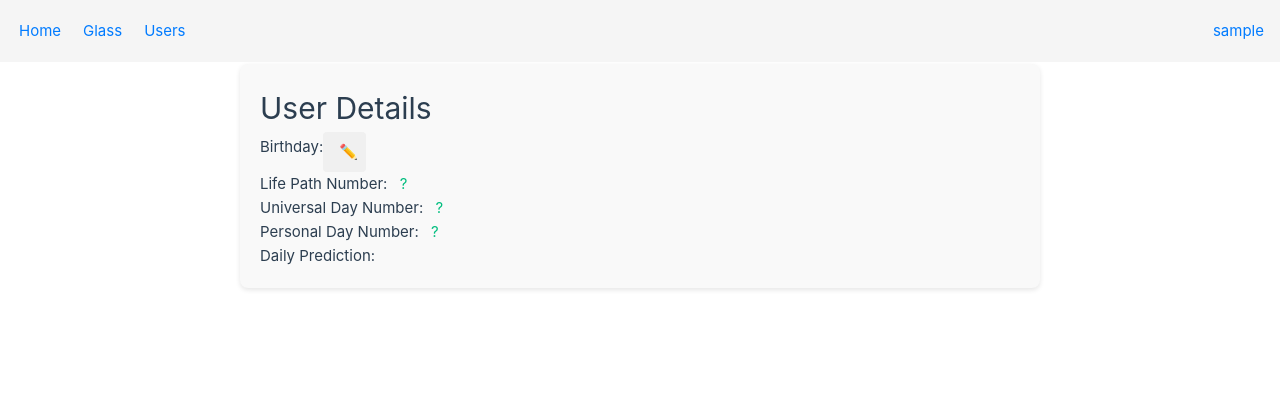
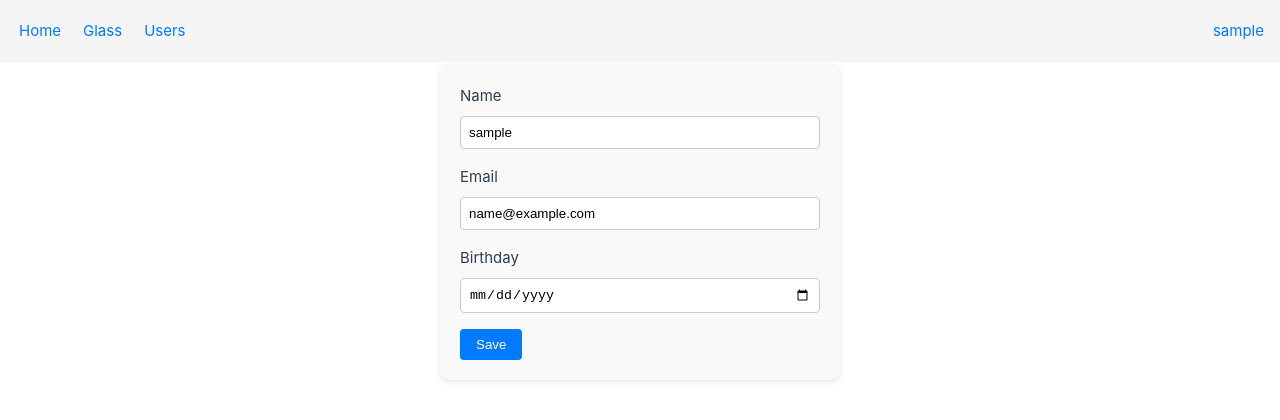
Before and after one commit to qfranklin/vue, a Vue app: page /user-details in a window 1280 px wide. Shown: the top 420 px of the page. Built offline with nearby package versions, Linux system fonts and the light colour scheme; no server answers; sample sign-in values are in the browser's storage; what chartjs-chart-financial would draw is missing.

Commit message:
added user detail update page

```diff
--- /dev/null
+++ b/src/components/UserDetailsComponent.vue
@@ -0,0 +1,124 @@
+<template>
+  <div class="user-profile-edit">
+    <form @submit.prevent="updateProfile">
+      <div class="form-group">
+        <label for="name">Name</label>
+        <input type="text" id="name" v-model="name" required />
+      </div>
+      <div class="form-group">
+        <label for="email">Email</label>
+        <input type="email" id="email" v-model="email" required />
+      </div>
+      <div class="form-group">
+        <label for="birthday">Birthday</label>
+        <input type="date" id="birthday" v-model="birthday" required />
+      </div>
+      <button type="submit">Save</button>
+    </form>
+    <p v-if="successMessage" class="success-message">{{ successMessage }}</p>
+    <p v-if="errorMessage" class="error-message">{{ errorMessage }}</p>
+  </div>
+</template>
+
+<script lang="ts">
+import { defineComponent, ref, watch } from 'vue'
+import { useUserStore } from '@/stores/user'
+import axios from '@/axiosConfig'
+
+export default defineComponent({
+  name: 'UserDetailsComponent',
+  setup() {
+    const userStore = useUserStore()
+    const name = ref(userStore.name)
+    const email = ref(userStore.email)
+    const birthday = ref(userStore.birthday.split('T')[0])
+    const successMessage = ref('')
+    const errorMessage = ref('')
+
+    watch(() => userStore.birthday, (newBirthday) => {
+      birthday.value = newBirthday.split('T')[0]
+    })
+
+    const updateProfile = async () => {
+      if (!userStore.isLoggedIn || (!userStore.isAdmin && userStore.userId !== userStore.userId)) {
+        errorMessage.value = 'You are not authorized to update this profile.'
+        return
+      }
+
+      try {
+        const response = await axios.post('/api/user/update', {
+          name: name.value,
+          email: email.value,
+          birthday: birthday.value
+        })
+
+        if (response.status === 200) {
+          userStore.name = name.value
+          userStore.email = email.value
+          userStore.birthday = birthday.value
+          userStore.setBirthday(birthday.value)
+          localStorage.setItem('user_name', name.value)
+          localStorage.setItem('user_email', email.value)
+          successMessage.value = 'Profile updated successfully.'
+          errorMessage.value = ''
+        } else {
+          throw new Error('Failed to update profile.')
+        }
+      } catch {
+        errorMessage.value = 'Failed to update profile. Please try again later.'
+        successMessage.value = ''
+      }
+    }
+
+    return {
+      name,
+      email,
+      birthday,
+      updateProfile,
+      successMessage,
+      errorMessage
+    }
+  }
+})
+</script>
+
+<style scoped>
+.user-profile-edit {
+  max-width: 400px;
+  margin: 0 auto;
+  padding: 20px;
+  background-color: #f9f9f9;
+  border-radius: 8px;
+  box-shadow: 0 2px 5px rgba(0, 0, 0, 0.1);
+}
+.form-group {
+  margin-bottom: 1rem;
+}
+label {
+  display: block;
+  margin-bottom: 0.5rem;
+}
+input {
+  width: 100%;
+  padding: 0.5rem;
+  border: 1px solid #ccc;
+  border-radius: 4px;
+}
+button {
+  padding: 0.5rem 1rem;
+  background-color: #007bff;
+  color: white;
+  border: none;
+  border-radius: 4px;
+  cursor: pointer;
+}
+button:hover {
+  background-color: #0056b3;
+}
+.success-message {
+  color: green;
+}
+.error-message {
+  color: red;
+}
+</style>
--- a/src/views/UserDetailsPage.vue
+++ b/src/views/UserDetailsPage.vue
@@ -1,29 +1,15 @@
 <template>
-  <div class="user-details-container">
-    <h1>User Details</h1>
-    <LifepathComponent />
-  </div>
+  <UserDetailsComponent />
 </template>
 
 <script lang="ts">
 import { defineComponent } from 'vue'
-import LifepathComponent from '@/components/LifepathComponent.vue'
+import UserDetailsComponent from '@/components/UserDetailsComponent.vue'
 
 export default defineComponent({
   name: 'UserDetailsPage',
   components: {
-    LifepathComponent
+    UserDetailsComponent
   }
 })
 </script>
-
-<style scoped>
-.user-details-container {
-  max-width: 800px;
-  margin: 0 auto;
-  padding: 20px;
-  background-color: #f9f9f9;
-  border-radius: 8px;
-  box-shadow: 0 2px 5px rgba(0, 0, 0, 0.1);
-}
-</style>
```
